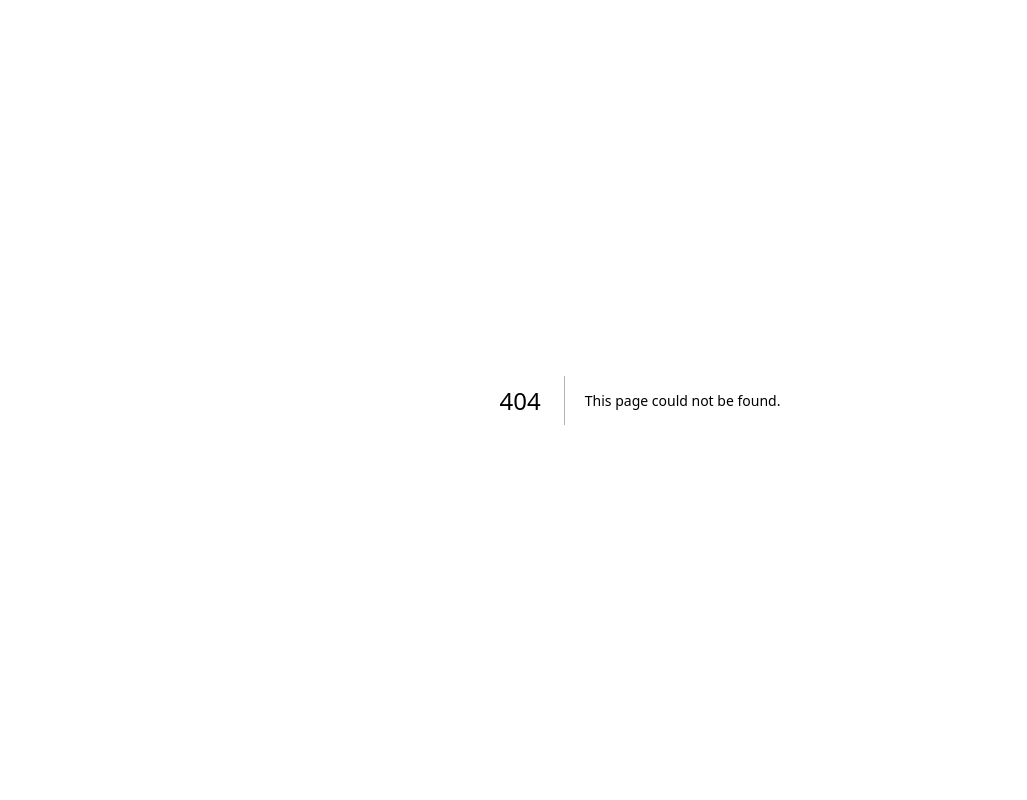
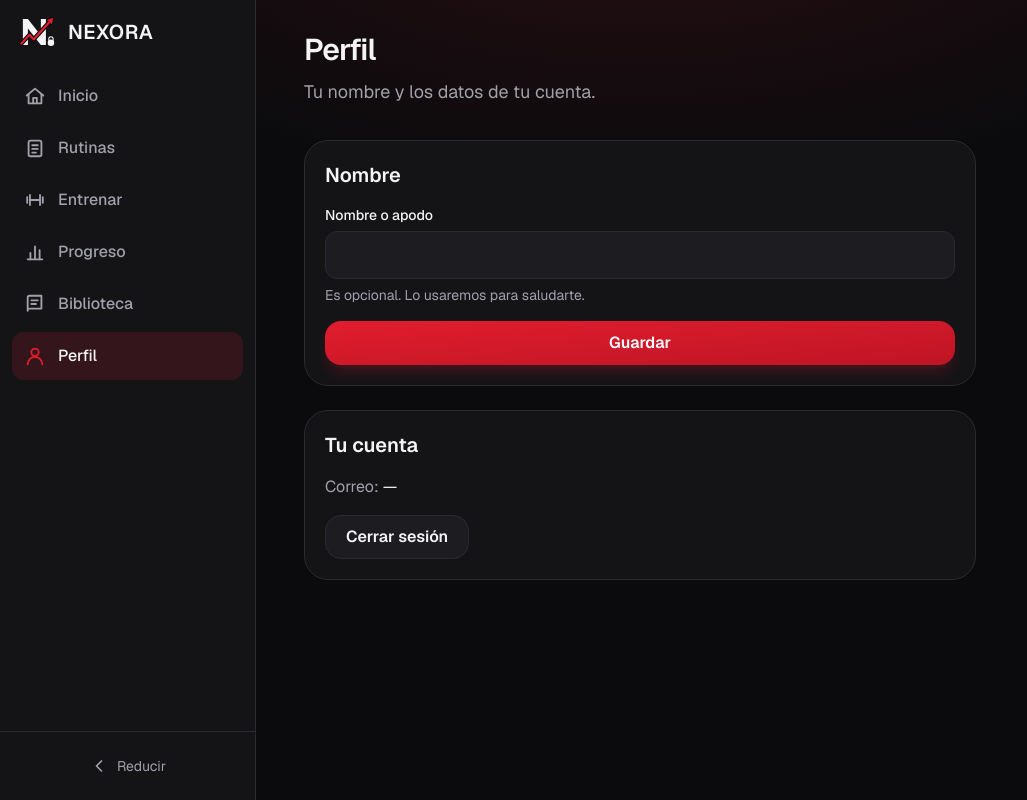
Before and after one commit to nexoragym/Nexora, a Next.js app: page /perfil in a window 1280 px wide. Before the commit this address had no page. Shown: the whole page, without its empty margins (0-1027 px from the left). Built offline with nearby package versions, Linux system fonts and the light colour scheme; no server answers; the database is empty.

Commit message:
Fase 5 paso 2: perfil y saludo

```diff
--- /dev/null
+++ b/app/(app)/perfil/ProfileContent.tsx
@@ -0,0 +1,43 @@
+import { connection } from "next/server";
+import { Button } from "../../../components/ui/Button";
+import { Card } from "../../../components/ui/Card";
+import { createClient } from "../../../lib/supabase/server";
+import { cerrarSesion } from "../../(auth)/actions";
+import { ProfileForm } from "./ProfileForm";
+
+// Datos del perfil leídos de la base de datos. Depende de cada usuario,
+// así que se declara dinámico antes de hacer cualquier otra cosa.
+export async function ProfileContent() {
+  await connection();
+
+  const supabase = await createClient();
+  const { data } = await supabase.auth.getClaims();
+  const correo =
+    typeof data?.claims?.email === "string" ? data.claims.email : null;
+
+  const { data: perfil } = await supabase
+    .from("profiles")
+    .select("display_name")
+    .maybeSingle();
+
+  return (
+    <div className="flex max-w-2xl flex-col gap-6">
+      <Card className="flex flex-col gap-4">
+        <h2 className="text-xl font-semibold">Nombre</h2>
+        <ProfileForm nombreInicial={perfil?.display_name ?? ""} />
+      </Card>
+
+      <Card className="flex flex-col gap-4">
+        <h2 className="text-xl font-semibold">Tu cuenta</h2>
+        <p className="text-muted">
+          Correo: <span className="text-foreground">{correo ?? "—"}</span>
+        </p>
+        <form action={cerrarSesion}>
+          <Button type="submit" variant="secondary">
+            Cerrar sesión
+          </Button>
+        </form>
+      </Card>
+    </div>
+  );
+}
--- /dev/null
+++ b/app/(app)/perfil/ProfileForm.tsx
@@ -0,0 +1,39 @@
+"use client";
+
+import { useActionState } from "react";
+import { Alert } from "../../../components/ui/Alert";
+import { Button } from "../../../components/ui/Button";
+import { Input } from "../../../components/ui/Input";
+import { NOMBRE_MAXIMO, type ProfileFormState } from "../../../lib/profile";
+import { guardarNombre } from "./actions";
+
+const estadoInicial: ProfileFormState = {};
+
+export function ProfileForm({ nombreInicial }: { nombreInicial: string }) {
+  const [estado, accion, pendiente] = useActionState(
+    guardarNombre,
+    estadoInicial,
+  );
+
+  return (
+    <form action={accion} noValidate className="flex flex-col gap-4">
+      {estado.ok ? <Alert tone="success">Nombre guardado.</Alert> : null}
+      {estado.error ? (
+        <Alert tone="danger" title="No se pudo guardar">
+          {estado.error}
+        </Alert>
+      ) : null}
+      <Input
+        name="nombre"
+        label="Nombre o apodo"
+        hint="Es opcional. Lo usaremos para saludarte."
+        maxLength={NOMBRE_MAXIMO}
+        autoComplete="given-name"
+        defaultValue={estado.nombre ?? nombreInicial}
+      />
+      <Button type="submit" disabled={pendiente}>
+        {pendiente ? "Guardando…" : "Guardar"}
+      </Button>
+    </form>
+  );
+}
--- /dev/null
+++ b/app/(app)/perfil/actions.ts
@@ -0,0 +1,42 @@
+"use server";
+
+import { validarNombre, type ProfileFormState } from "../../../lib/profile";
+import { createClient } from "../../../lib/supabase/server";
+
+export async function guardarNombre(
+  _estado: ProfileFormState,
+  formData: FormData,
+): Promise<ProfileFormState> {
+  const valor = formData.get("nombre");
+  const crudo = typeof valor === "string" ? valor : "";
+
+  const resultado = validarNombre(crudo);
+  if (resultado.error) {
+    return { error: resultado.error, nombre: crudo };
+  }
+
+  const supabase = await createClient();
+  const { data } = await supabase.auth.getClaims();
+  const userId = data?.claims?.sub;
+
+  if (!userId) {
+    return { error: "Tu sesión ha caducado. Vuelve a iniciar sesión.", nombre: crudo };
+  }
+
+  const { data: filas, error } = await supabase
+    .from("profiles")
+    .update({ display_name: resultado.nombre })
+    .eq("id", userId)
+    .select("id");
+
+  if (error || !filas || filas.length === 0) {
+    // El código del error no contiene datos personales y ayuda a diagnosticar.
+    console.error("[perfil] error de Supabase:", error?.code ?? "sin filas");
+    return {
+      error: "No se pudo guardar el nombre. Inténtalo de nuevo.",
+      nombre: crudo,
+    };
+  }
+
+  return { ok: true, nombre: resultado.nombre ?? "" };
+}
--- /dev/null
+++ b/app/(app)/perfil/page.tsx
@@ -0,0 +1,31 @@
+import type { Metadata } from "next";
+import { Suspense } from "react";
+import { PageContainer, PageHeader } from "../../../components/layout/Page";
+import { ProfileContent } from "./ProfileContent";
+
+export const metadata: Metadata = { title: "Perfil" };
+
+// Lo que se ve mientras se carga el perfil.
+function PerfilCargando() {
+  return (
+    <div aria-busy="true" className="flex max-w-2xl flex-col gap-6">
+      <span className="sr-only">Cargando perfil…</span>
+      <div className="h-56 animate-pulse rounded-3xl bg-surface-2" />
+      <div className="h-40 animate-pulse rounded-3xl bg-surface-2" />
+    </div>
+  );
+}
+
+export default function PerfilPage() {
+  return (
+    <PageContainer>
+      <PageHeader
+        title="Perfil"
+        description="Tu nombre y los datos de tu cuenta."
+      />
+      <Suspense fallback={<PerfilCargando />}>
+        <ProfileContent />
+      </Suspense>
+    </PageContainer>
+  );
+}
--- a/components/auth/SessionBanner.tsx
+++ b/components/auth/SessionBanner.tsx
@@ -3,8 +3,9 @@ import { cerrarSesion } from "../../app/(auth)/actions";
 import { createClient } from "../../lib/supabase/server";
 import { Alert } from "../ui/Alert";
 import { Button } from "../ui/Button";
+import { ButtonLink } from "../ui/ButtonLink";
 
-// Muestra con qué cuenta se ha entrado y el botón de cerrar sesión.
+// Saludo con tu nombre, tu correo, y los botones de perfil y cerrar sesión.
 // Depende de cada usuario, así que se prepara en el momento de la petición.
 export async function SessionBanner() {
   await connection();
@@ -14,15 +15,26 @@ export async function SessionBanner() {
   const correo =
     typeof data?.claims?.email === "string" ? data.claims.email : null;
 
+  const { data: perfil } = await supabase
+    .from("profiles")
+    .select("display_name")
+    .maybeSingle();
+  const nombre: string | null = perfil?.display_name ?? null;
+
   return (
-    <Alert tone="success" title="Sesión iniciada">
+    <Alert tone="success" title={nombre ? `Hola, ${nombre}` : "Sesión iniciada"}>
       <div className="flex flex-col gap-3 sm:flex-row sm:items-center sm:justify-between">
         <span>Has entrado como {correo ?? "usuario"}.</span>
-        <form action={cerrarSesion}>
-          <Button type="submit" variant="secondary" size="sm">
-            Cerrar sesión
-          </Button>
-        </form>
+        <div className="flex flex-wrap items-center gap-2">
+          <ButtonLink href="/perfil" variant="secondary" size="md">
+            Mi perfil
+          </ButtonLink>
+          <form action={cerrarSesion}>
+            <Button type="submit" variant="secondary" size="md">
+              Cerrar sesión
+            </Button>
+          </form>
+        </div>
       </div>
     </Alert>
   );
--- a/components/layout/BottomNav.tsx
+++ b/components/layout/BottomNav.tsx
@@ -20,12 +20,12 @@ export function BottomNav() {
           const activo =
             pathname === item.href || pathname.startsWith(`${item.href}/`);
           return (
-            <li key={item.href} className="flex-1">
+            <li key={item.href} className="min-w-0 flex-1">
               <Link
                 href={item.href}
                 aria-current={activo ? "page" : undefined}
                 className={cn(
-                  "flex h-16 flex-col items-center justify-center gap-1 text-[11px] font-medium transition-colors",
+                  "flex h-16 flex-col items-center justify-center gap-1 px-0.5 text-[10px] font-medium transition-colors",
                   activo ? "text-foreground" : "text-muted hover:text-foreground",
                 )}
               >
@@ -33,7 +33,7 @@ export function BottomNav() {
                   name={item.icon}
                   className={activo ? "text-accent" : undefined}
                 />
-                <span>{item.label}</span>
+                <span className="max-w-full truncate">{item.label}</span>
               </Link>
             </li>
           );
--- a/components/layout/NavIcon.tsx
+++ b/components/layout/NavIcon.tsx
@@ -28,6 +28,12 @@ const iconos: Record<NavIconName, ReactNode> = {
       <path d="M8 8h7M8 12h5" />
     </>
   ),
+  profile: (
+    <>
+      <circle cx="12" cy="8" r="4" />
+      <path d="M4 21a8 8 0 0 1 16 0" />
+    </>
+  ),
 };
 
 type NavIconProps = {
--- a/lib/navigation.ts
+++ b/lib/navigation.ts
@@ -1,6 +1,12 @@
 // Secciones de la barra de navegación. Para añadir una pantalla nueva,
 // se añade una línea aquí y se crea su carpeta con su page.tsx.
-export type NavIconName = "home" | "routines" | "train" | "progress" | "library";
+export type NavIconName =
+  | "home"
+  | "routines"
+  | "train"
+  | "progress"
+  | "library"
+  | "profile";
 
 export type NavItem = {
   href: string;
@@ -14,4 +20,5 @@ export const navItems: NavItem[] = [
   { href: "/entrenar", label: "Entrenar", icon: "train" },
   { href: "/progreso", label: "Progreso", icon: "progress" },
   { href: "/biblioteca", label: "Biblioteca", icon: "library" },
+  { href: "/perfil", label: "Perfil", icon: "profile" },
 ];
--- /dev/null
+++ b/lib/profile.ts
@@ -0,0 +1,26 @@
+export const NOMBRE_MAXIMO = 50;
+
+export type ProfileFormState = {
+  error?: string;
+  ok?: boolean;
+  nombre?: string;
+};
+
+// Limpia y valida el nombre. Vacío significa "sin nombre" y es válido.
+export function validarNombre(crudo: string): {
+  nombre: string | null;
+  error?: string;
+} {
+  const nombre = crudo.trim().replace(/\s+/g, " ");
+
+  if (nombre.length === 0) {
+    return { nombre: null };
+  }
+  if (nombre.length > NOMBRE_MAXIMO) {
+    return {
+      nombre: null,
+      error: `El nombre no puede superar los ${NOMBRE_MAXIMO} caracteres.`,
+    };
+  }
+  return { nombre };
+}
```
